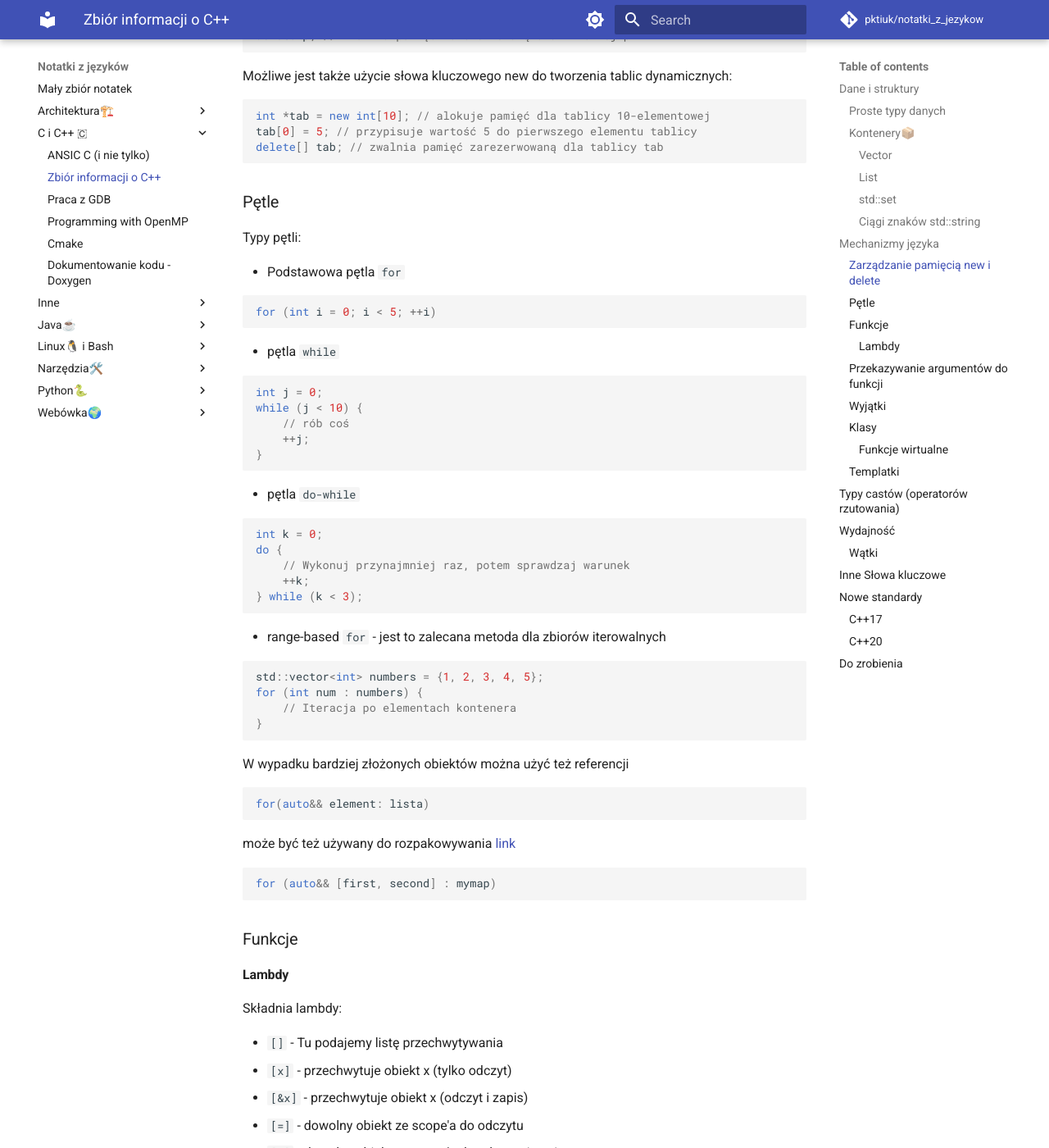
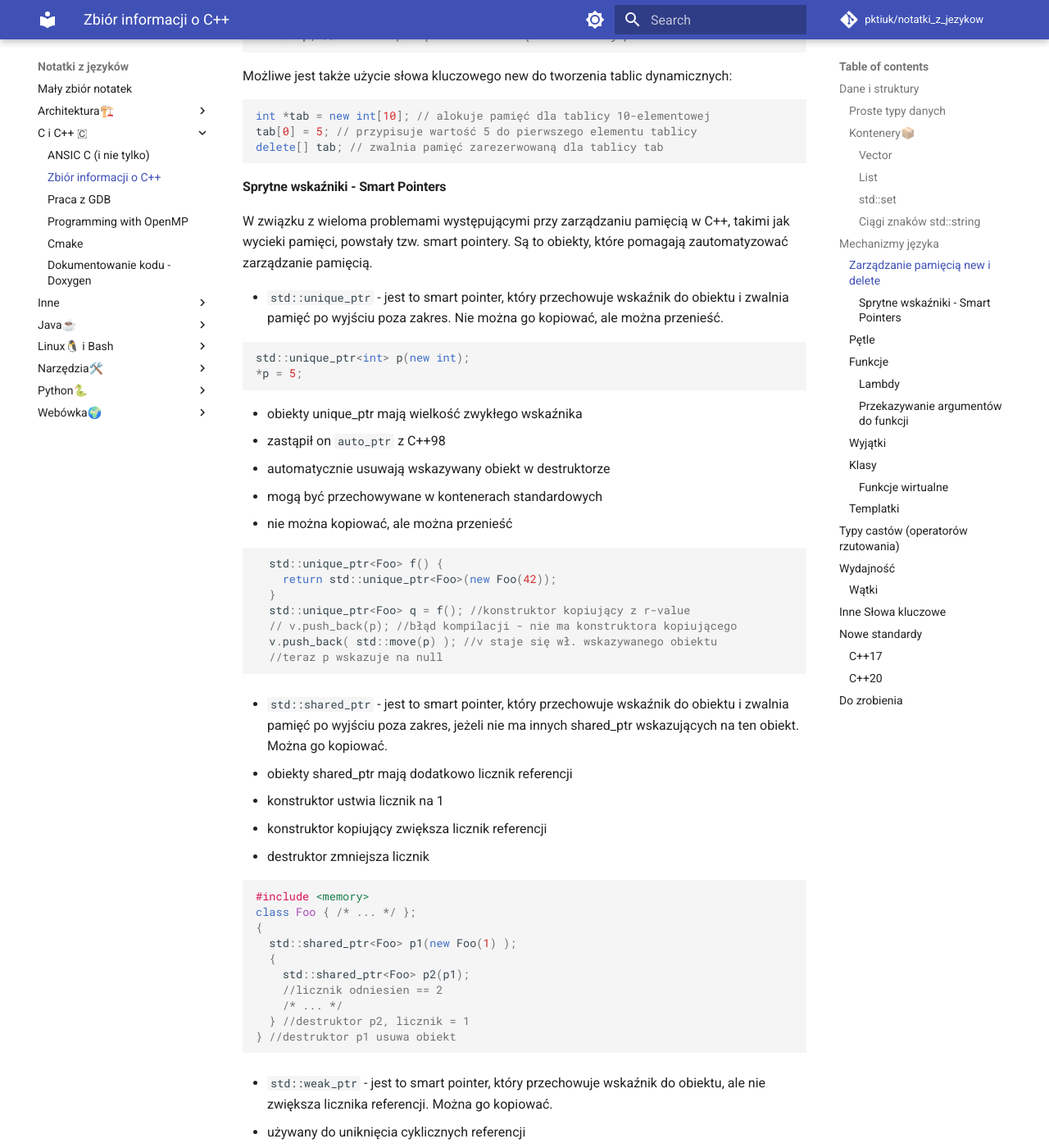
Before and after one commit to pktiuk/notatki_z_jezykow, an MkDocs documentation site: the page built from docs/C i C++ 🇨/1_cpp.md, in a window 1280 px wide and 1400 px high, scrolled down 4592 px. Shown: the whole window at 82% size. Built offline with MkDocs 1.6.1 and Material for MkDocs 9.7.7, drawn with Linux system fonts in a browser that asks for light colours; comment, search, counter and statistics services are not loaded; some of the changed text lies outside the part shown.

Commit message:
Opisanie smart pointerów

````diff
--- a/docs/C i C++ 🇨/1_cpp.md
+++ b/docs/C i C++ 🇨/1_cpp.md
@@ -196,6 +196,76 @@ tab[0] = 5; // przypisuje wartość 5 do pierwszego elementu tablicy
 delete[] tab; // zwalnia pamięć zarezerwowaną dla tablicy tab
 ```
 
+#### Sprytne wskaźniki - Smart Pointers
+
+W związku z wieloma problemami występującymi przy zarządzaniu pamięcią w C++, takimi jak wycieki pamięci, powstały tzw. smart pointery. Są to obiekty, które pomagają zautomatyzować zarządzanie pamięcią.
+
+- `std::unique_ptr` - jest to smart pointer, który przechowuje wskaźnik do obiektu i zwalnia pamięć po wyjściu poza zakres. Nie można go kopiować, ale można przenieść.
+
+  ```cpp
+  std::unique_ptr<int> p(new int);
+  *p = 5;
+  ```
+
+  - obiekty unique_ptr mają wielkość zwykłego wskaźnika
+  - zastąpił on `auto_ptr` z C++98
+  - automatycznie usuwają wskazywany obiekt w destruktorze
+  - mogą być przechowywane w kontenerach standardowych
+  - nie można kopiować, ale można przenieść
+
+  ```cpp
+    std::unique_ptr<Foo> f() {
+      return std::unique_ptr<Foo>(new Foo(42));
+    }
+    std::unique_ptr<Foo> q = f(); //konstruktor kopiujący z r-value
+    // v.push_back(p); //błąd kompilacji - nie ma konstruktora kopiującego
+    v.push_back( std::move(p) ); //v staje się wł. wskazywanego obiektu
+    //teraz p wskazuje na null
+  ```
+
+- `std::shared_ptr` - jest to smart pointer, który przechowuje wskaźnik do obiektu i zwalnia pamięć po wyjściu poza zakres, jeżeli nie ma innych shared_ptr wskazujących na ten obiekt. Można go kopiować.
+
+  - obiekty shared_ptr mają dodatkowo licznik referencji
+  - konstruktor ustwia licznik na 1
+  - konstruktor kopiujący zwiększa licznik referencji
+  - destruktor zmniejsza licznik
+
+  ```cpp
+  #include <memory>
+  class Foo { /* ... */ };
+  {
+    std::shared_ptr<Foo> p1(new Foo(1) );
+    {
+      std::shared_ptr<Foo> p2(p1);
+      //licznik odniesien == 2
+      /* ... */
+    } //destruktor p2, licznik = 1
+  } //destruktor p1 usuwa obiekt
+  ```
+
+- `std::weak_ptr` - jest to smart pointer, który przechowuje wskaźnik do obiektu, ale nie zwiększa licznika referencji. Można go kopiować.
+
+  - używany do uniknięcia cyklicznych referencji
+  - nie zwiększa licznika referencji
+  - nie ma operatora `->` ani `*`
+  - można go zamienić na shared_ptr za pomocą `lock()`
+
+  ```cpp
+  std::shared_ptr<int> p(new int(42));
+  std::weak_ptr<int> q(p);
+  if (std::shared_ptr<int> r = q.lock()) {
+    // r jest teraz shared_ptr
+  }
+  ```
+
+Przy okazji korzystania ze sprytnych wskańników warto wspomnić o istnieniu funkcji `std::make_shared` i [`std::make_unique`](https://en.cppreference.com/w/cpp/memory/unique_ptr/make_unique), które pozwalają na tworzenie obiektów bezpośrednio w smart pointerach, bez używaniu operatora `new`.
+
+```cpp
+#include <boost/make_shared.hpp>
+std::shared_ptr<Foo> pf = make_shared<Foo>(); //konstruktor domyślny
+std::shared_ptr<Foo> pf2 = make_shared<Foo>(arg1,...,argN);
+```
+
 ### Pętle
 
 Typy pętli:
@@ -276,7 +346,7 @@ Składnia lambdy:
 }
 ```
 
-### Przekazywanie argumentów do funkcji
+#### Przekazywanie argumentów do funkcji
 
 W C++ istnieją różne sposoby na przekazywanie argumentów do funkcji.
 
````
